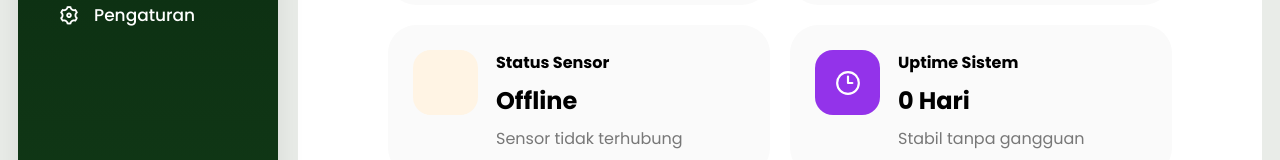
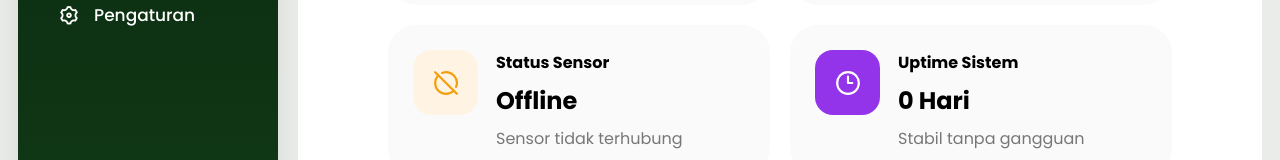
Before and after one commit to selametmaulana/Smart-Compost, a Vue app: page /dashboard/perangkat in a window 1280 px wide. Shown: the part 433-593 px from the top of the page. Built offline with nearby package versions, Linux system fonts and the light colour scheme; no server answers.

Commit message:
perangkat

```diff
--- a/src/views/perangkat.vue
+++ b/src/views/perangkat.vue
@@ -76,7 +76,7 @@
     :size="26"
   />
 
-  <CpuOff
+  <CircleOff
     v-else
     :size="26"
   />
@@ -366,7 +366,6 @@
 import {
   Leaf,
   Cpu,
-  CpuOff,
   Bell,
   ShieldCheck,
   Wifi,
@@ -379,7 +378,8 @@ import {
   Droplets,
   FlaskConical,
   Wind,
-  CheckCircle2
+  CheckCircle2,
+  CircleOff
 } from 'lucide-vue-next'
 
 import {
```
